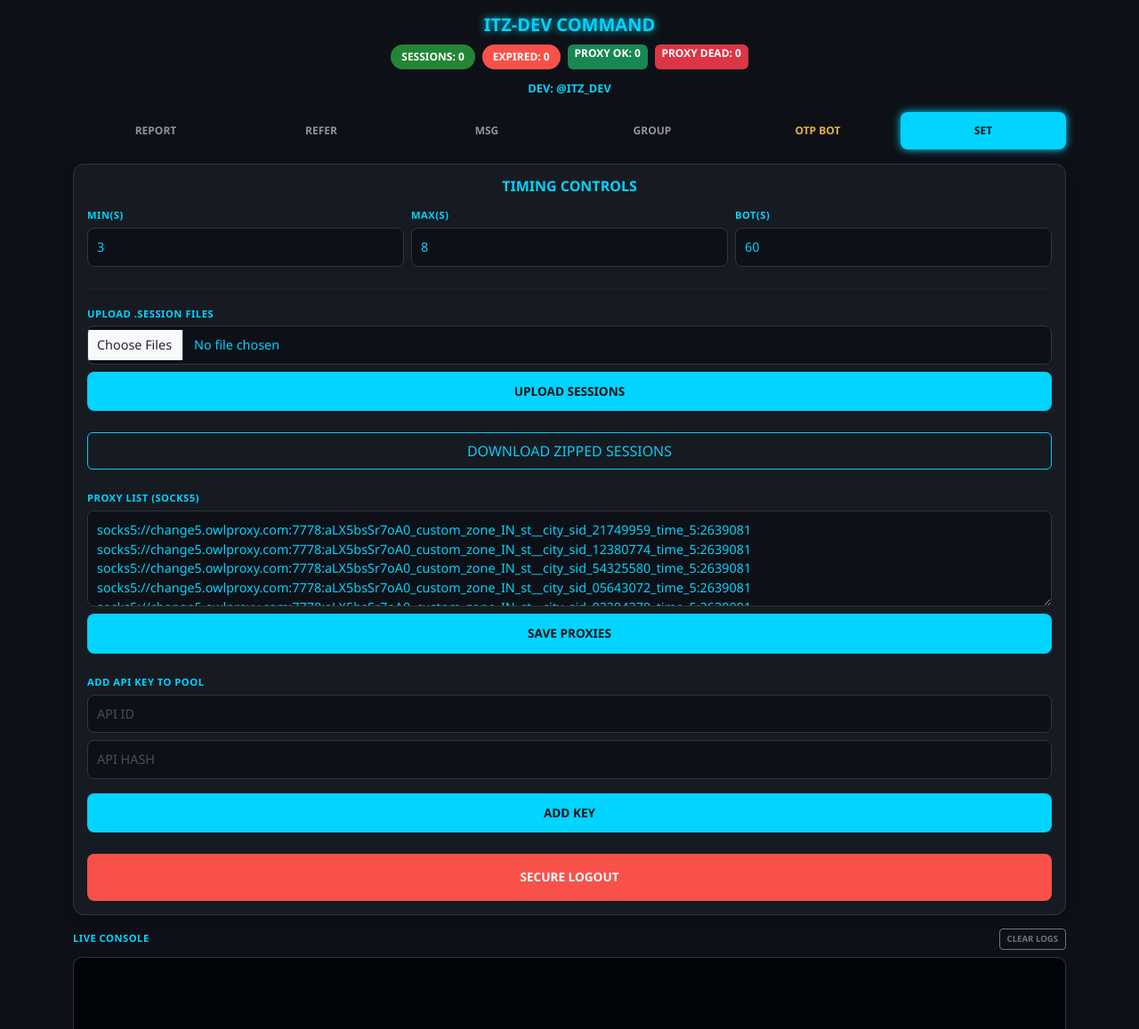
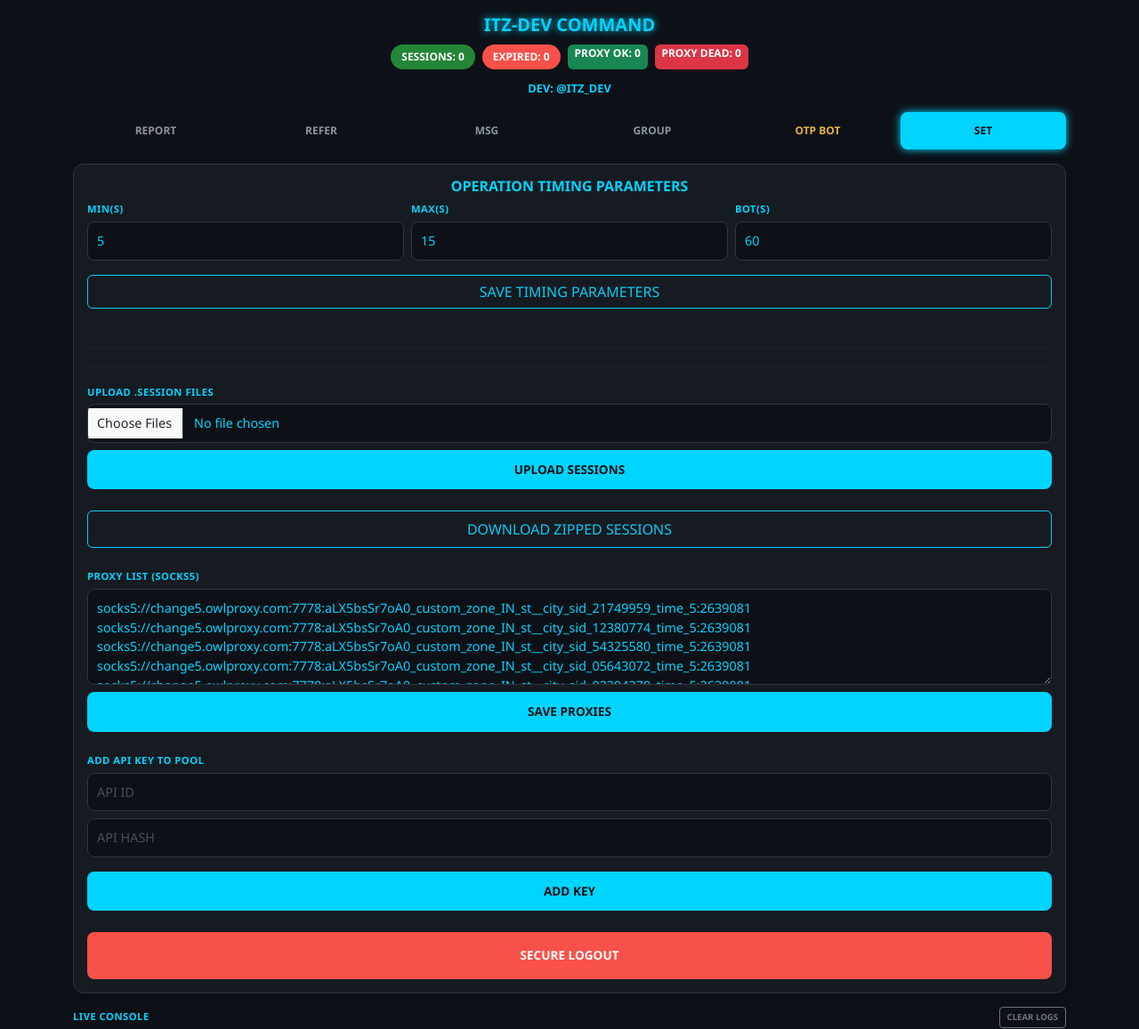
Before and after one commit to hahyt6644-gif/rport-itz, a Flask app: page / in a window 1280 px wide, after a click on "SET". Shown: the top 1157 px of the page at 89% size. Run offline with Flask 3, Linux system fonts and the light colour scheme; the visitor is signed in with stand-in values (Sample User, id 1); data that the repository does not hold is empty; some libraries are stand-ins or nearby versions.

Commit message:
Update index.html

```diff
--- a/templates/index.html
+++ b/templates/index.html
@@ -186,14 +186,19 @@
             </div>
         </div>
 
-        <div class="tab-pane fade" id="tab-set">
+                <div class="tab-pane fade" id="tab-set">
             <div class="cyber-card">
-                <h6 style="color: var(--cyber); margin-bottom: 15px; text-align: center; font-weight: bold;">TIMING CONTROLS</h6>
-                <div class="row g-2 mb-4">
-                    <div class="col-4"><label>Min(s)</label><input type="number" class="form-control" id="min-d" value="3"></div>
-                    <div class="col-4"><label>Max(s)</label><input type="number" class="form-control" id="max-d" value="8"></div>
-                    <div class="col-4"><label>Bot(s)</label><input type="number" class="form-control" id="bot-w" value="60"></div>
+                <h6 style="color: var(--cyber); text-align: center; font-weight: bold;">OPERATION TIMING PARAMETERS</h6>
+
+                <div class="row g-2 mb-3">
+                    <div class="col-4"><label>Min(s)</label><input type="number" class="form-control" id="min-d" value="{{ conf.get('min_delay', 5) }}"></div>
+                    <div class="col-4"><label>Max(s)</label><input type="number" class="form-control" id="max-d" value="{{ conf.get('max_delay', 15) }}"></div>
+                    <div class="col-4"><label>Bot(s)</label><input type="number" class="form-control" id="bot-w" value="{{ conf.get('bot_w', 60) }}"></div>
                 </div>
+                <button class="btn btn-outline-info w-100 mb-4" onclick="saveTiming(this)">SAVE TIMING PARAMETERS</button>
+
+                <hr style="border-color: #30363d; margin: 20px 0;">
+
                 <hr style="border-color: #30363d; margin: 20px 0;">
 
                 <label>Upload .Session Files</label>
@@ -343,6 +348,26 @@
         else setTimeout(() => location.reload(), 1500);
     }
 
+    async function saveTiming(btn) {
+        let originalText = btn.innerText;
+        btn.innerText = "SAVING...";
+        let data = {
+            min_d: document.getElementById('min-d').value,
+            max_d: document.getElementById('max-d').value,
+            bot_w: document.getElementById('bot-w').value
+        };
+        await fetch('/save_settings', {
+            method: 'POST',
+            headers: {'Content-Type': 'application/json'},
+            body: JSON.stringify(data)
+        });
+        setTimeout(() => {
+            btn.innerText = "SAVED!";
+            setTimeout(() => btn.innerText = originalText, 1500);
+        }, 500);
+    }
+
+
     async function stopBot(btn) {
         btn.innerText = "STOPPING...";
         await fetch('/api/bot/stop', {method: 'POST'});
```
